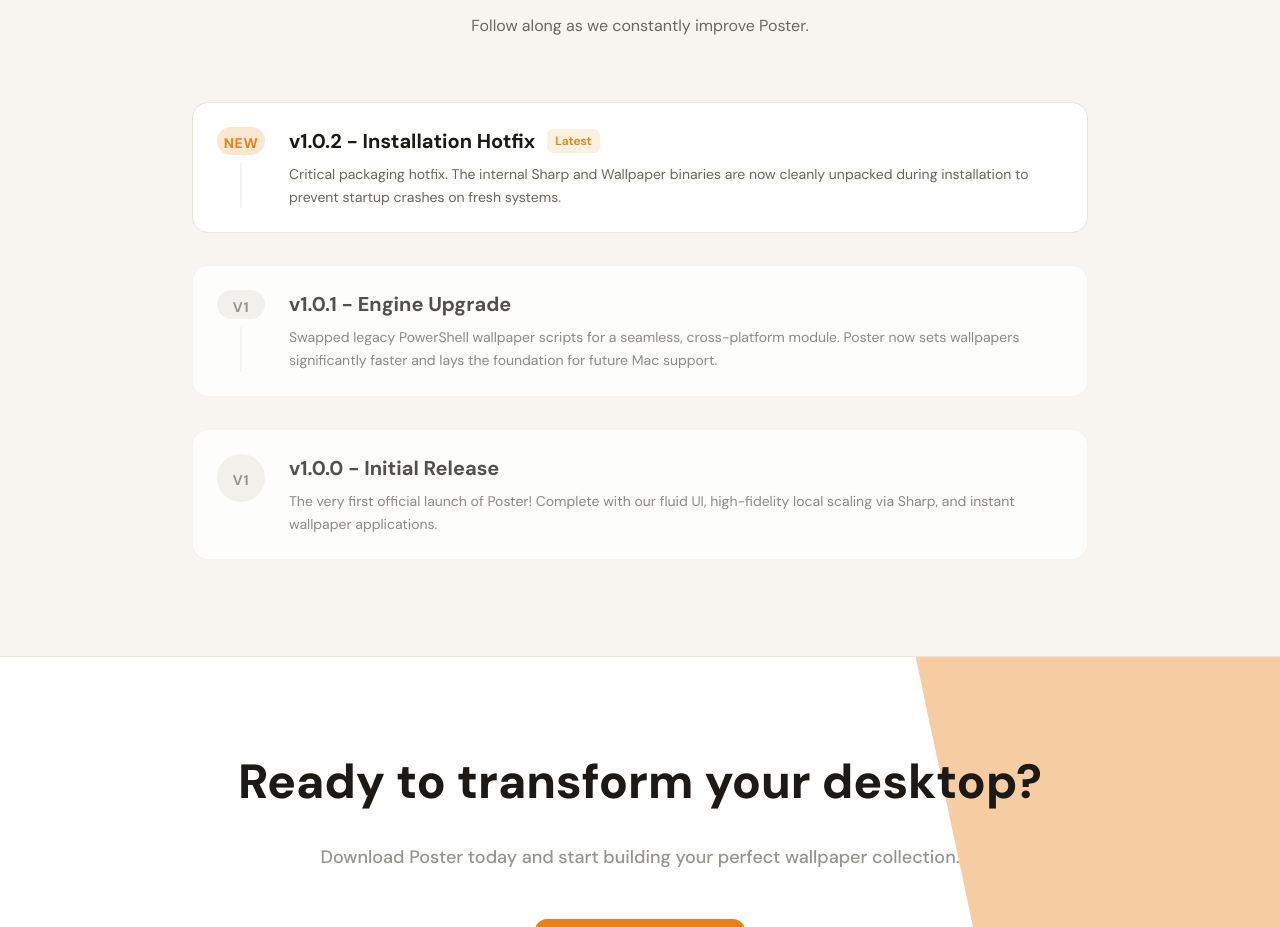
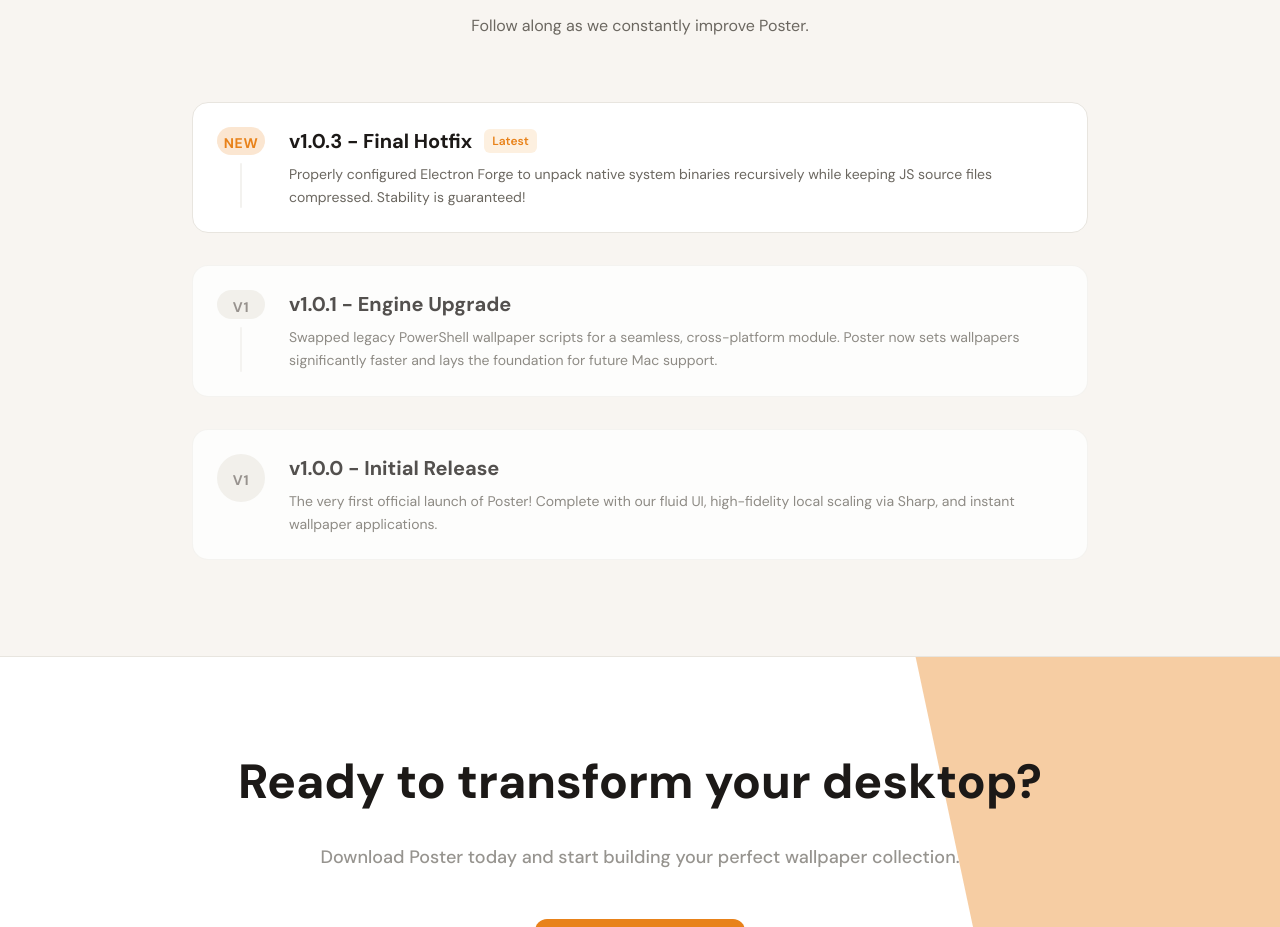
Before and after one commit to nueldotdev/poster-web, a Next.js app: page / in a window 1280 px wide. Shown: the part 2905-3832 px from the top of the page. Built offline with nearby package versions, Linux system fonts and the light colour scheme.

Commit message:
feat: updated changelog for v1.0.3 hotfix

```diff
--- a/app/page.tsx
+++ b/app/page.tsx
@@ -237,10 +237,10 @@
                </div>
                <div>
                  <div className="flex items-center gap-3 mb-2">
-                   <h3 className="text-xl font-bold text-text-primary">v1.0.2 - Installation Hotfix</h3>
+                   <h3 className="text-xl font-bold text-text-primary">v1.0.3 - Final Hotfix</h3>
                    <span className="text-xs font-semibold bg-accent-muted text-accent px-2 py-1 rounded-md">Latest</span>
                  </div>
-                 <p className="text-text-secondary text-sm leading-relaxed">Critical packaging hotfix. The internal Sharp and Wallpaper binaries are now cleanly unpacked during installation to prevent startup crashes on fresh systems.</p>
+                 <p className="text-text-secondary text-sm leading-relaxed">Properly configured Electron Forge to unpack native system binaries recursively while keeping JS source files compressed. Stability is guaranteed!</p>
                </div>
             </div>
 
```
